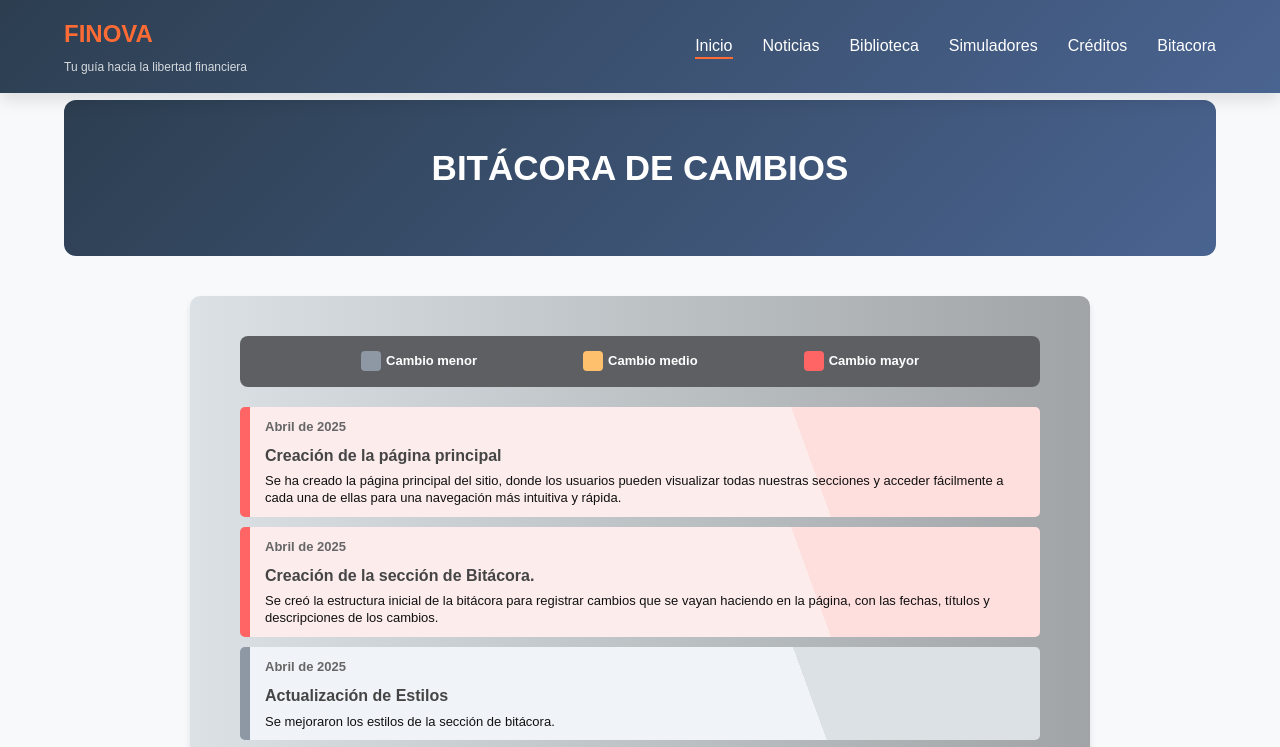
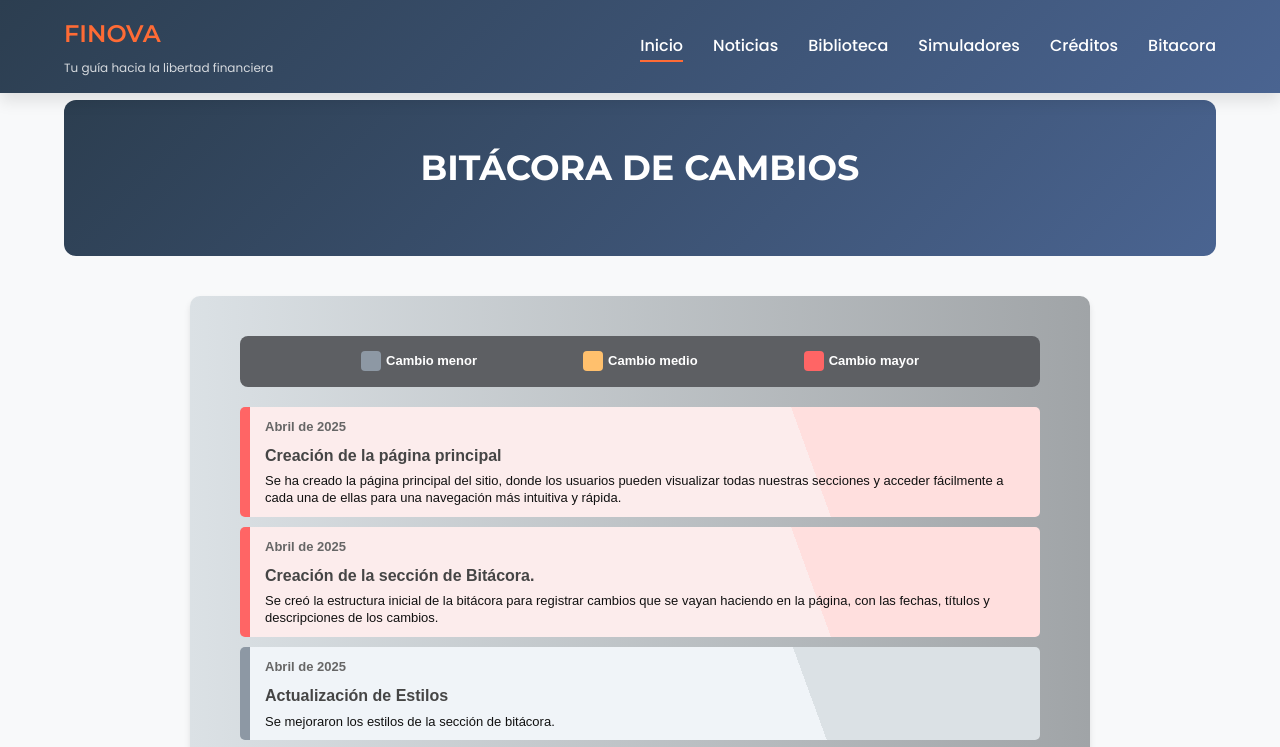
Before and after one commit to josedios1000/FINOVA, a plain HTML site: page paginas/bitacora.html in a window 1280 px wide. Shown: the top 747 px of the page. Drawn offline with nearby package versions, Linux system fonts and the light colour scheme.

Commit message:
pagina vinculada

```diff
--- a/paginas/bitacora.html
+++ b/paginas/bitacora.html
@@ -8,6 +8,7 @@
     <link rel="stylesheet" href="https://fonts.googleapis.com/css2?family=Material+Symbols+Outlined:opsz,wght,FILL,GRAD@20..48,100..700,0..1,-50..200">
     <link href='https://unpkg.com/boxicons@2.1.4/css/boxicons.min.css' rel='stylesheet'>
     <link rel="stylesheet" href="https://cdnjs.cloudflare.com/ajax/libs/font-awesome/6.0.0-beta3/css/all.min.css">
+    <link href="https://fonts.googleapis.com/css2?family=Poppins:wght@300;400;500;600;700&family=Montserrat:wght@400;500;600;700&display=swap" rel="stylesheet">
 </head>
 <body>
 
```
